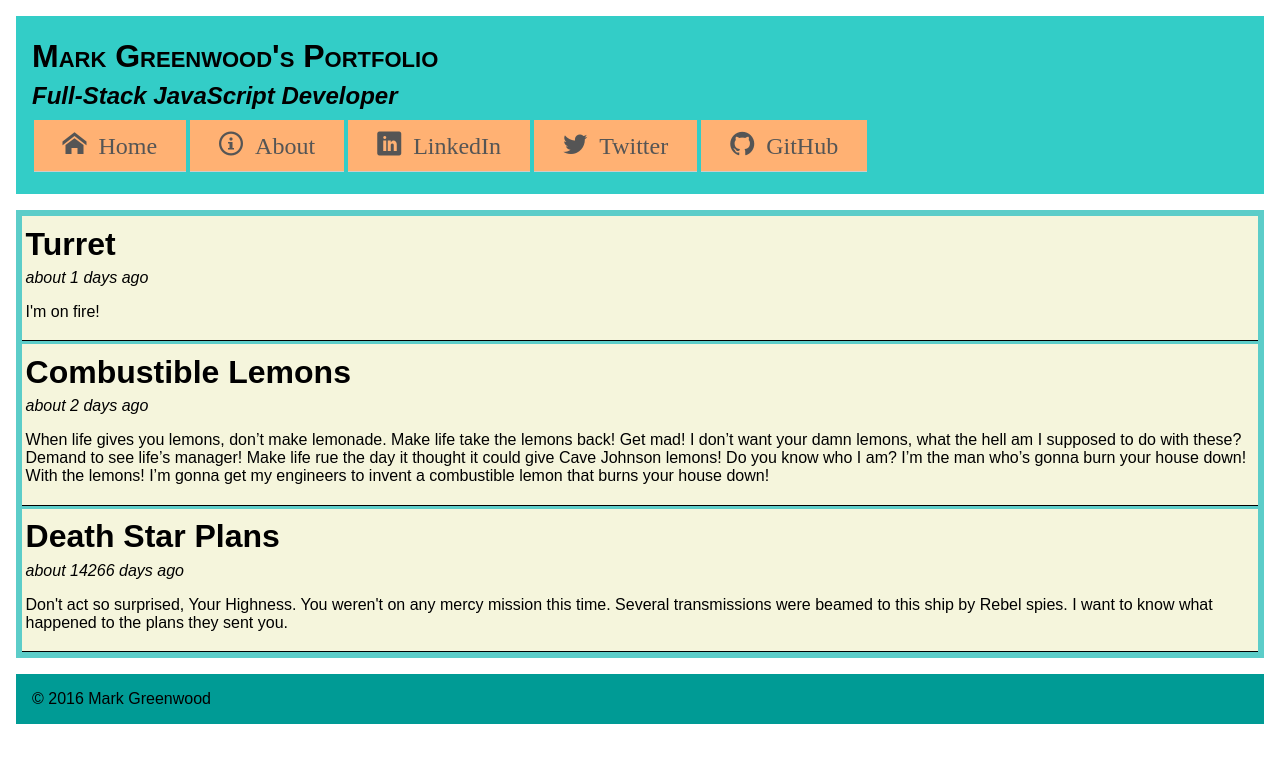
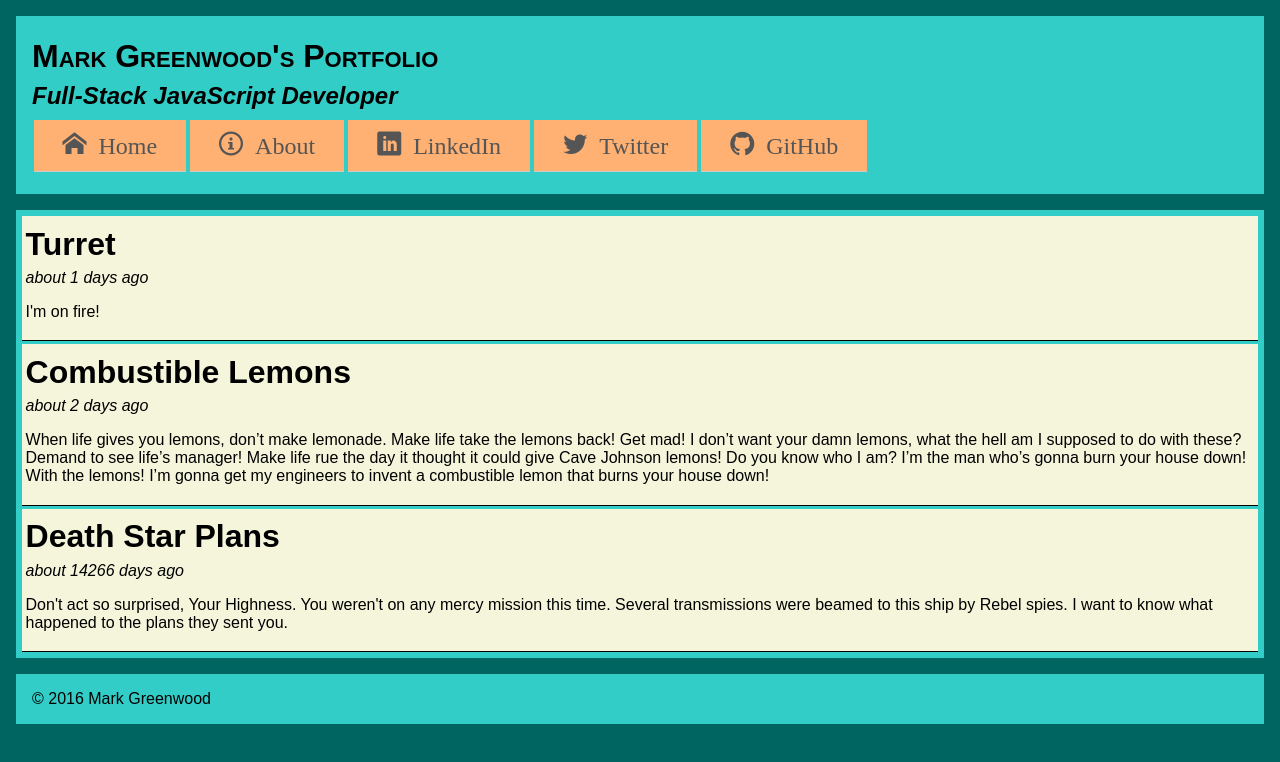
Before and after one commit to markgreenwood/portfolio, a plain HTML site: page index.html in a window 1280 px wide. Drawn offline with nearby package versions, Linux system fonts and the light colour scheme; files whose address does not match are found by name.

Commit message:
Minor color changes

```diff
--- a/styles/base.css
+++ b/styles/base.css
@@ -1,5 +1,6 @@
 body {
   font-size: 100%;
+  background-color: #006561;
 }
 
 h1 {
@@ -31,7 +32,7 @@ header h2 {
 main {
   padding: 0.2em;
   margin: 1em;
-  background-color: #5ccdc9;
+  background-color: #33cdc7;
 }
 
 article, #about {
@@ -48,7 +49,7 @@ article, #about {
 footer {
   padding: 1em;
   margin: 1em;
-  background-color: #009b95;
+  background-color: #33cdc7;
 }
 
 a, a:link, a:active {
--- a/styles/module.css
+++ b/styles/module.css
@@ -5,6 +5,7 @@
 
 .main-nav {
   padding: 0.1em;
+  width: 100%;
 }
 
 .main-nav ul {
```
